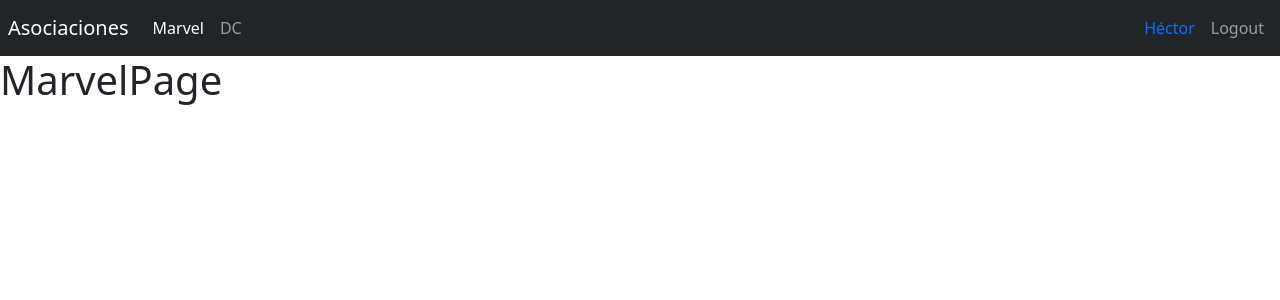
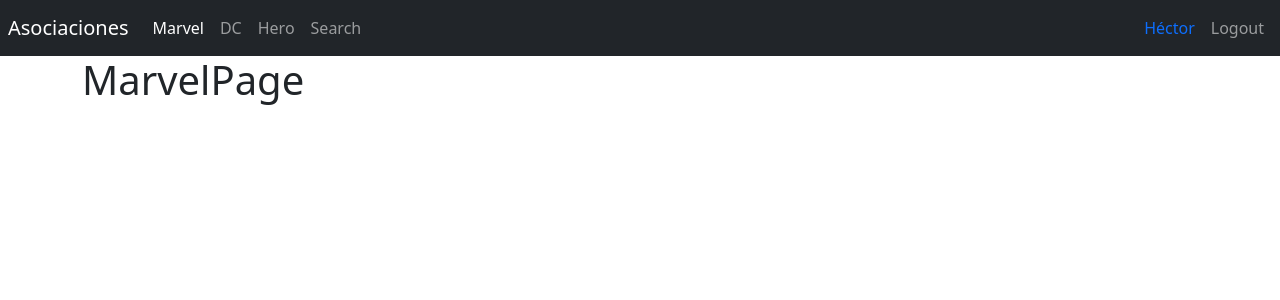
Before and after one commit to hectoralvaez/07-heroes-spa, a React (Vite) app: page /marvel in a window 1280 px wide. Shown: the top 300 px of the page. Built offline with nearby package versions, Linux system fonts and the light colour scheme.

Commit message:
🚀 193. Creando un segundo Router (v2 - Ejercicio ✅)

```diff
--- /dev/null
+++ b/src/heroes/pages/HeroPage.jsx
@@ -0,0 +1,6 @@
+
+export const HeroPage = () => {
+  return (
+    <h1>HeroPage</h1>
+  )
+}
--- /dev/null
+++ b/src/heroes/pages/SearchPage.jsx
@@ -0,0 +1,6 @@
+
+export const SearchPage = () => {
+  return (
+    <h1>SearchPage</h1>
+  )
+}
--- a/src/heroes/pages/index.js
+++ b/src/heroes/pages/index.js
@@ -1,2 +1,4 @@
 export * from './DcPage';
+export * from './HeroPage';
 export * from './MarvelPage';
+export * from './SearchPage';
--- a/src/heroes/routes/HeroesRoutes.jsx
+++ b/src/heroes/routes/HeroesRoutes.jsx
@@ -1,20 +1,23 @@
 import { Navigate, Route, Routes } from "react-router-dom"
 import { Navbar } from "../../ui"
-import { DcPage, MarvelPage } from "../pages"
+import { DcPage, HeroPage, MarvelPage, SearchPage } from "../pages"
 
 export const HeroesRoutes = () => {
   return (
     <>
         <Navbar />
 
-        <Routes>
-            <Route path="marvel" element={ <MarvelPage /> } />
-            <Route path="dc" element={ <DcPage /> } />
+        <div className="container">
+            <Routes>
+                <Route path="marvel" element={ <MarvelPage /> } />
+                <Route path="dc" element={ <DcPage /> } />
 
-            {/* Falta Serach y Hero by id */}
+                <Route path="search" element={ <SearchPage /> } />
+                <Route path="hero" element={ <HeroPage /> } />
 
-            <Route path="/*" element={ <Navigate to="marvel" /> } />
-        </Routes>
+                <Route path="/*" element={ <Navigate to="marvel" /> } />
+            </Routes>
+        </div>
     </>
   )
 }
--- a/src/ui/components/Navbar.jsx
+++ b/src/ui/components/Navbar.jsx
@@ -28,6 +28,20 @@
                     >
                         DC
                     </NavLink>
+
+                    <NavLink
+                        className="nav-item nav-link"
+                        to="/hero"
+                    >
+                        Hero
+                    </NavLink>
+
+                    <NavLink
+                        className="nav-item nav-link"
+                        to="/search"
+                    >
+                        Search
+                    </NavLink>
                 </div>
             </div>
 
```
